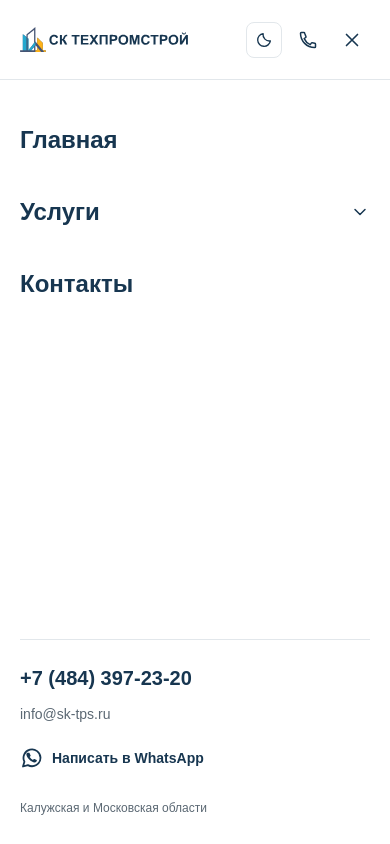
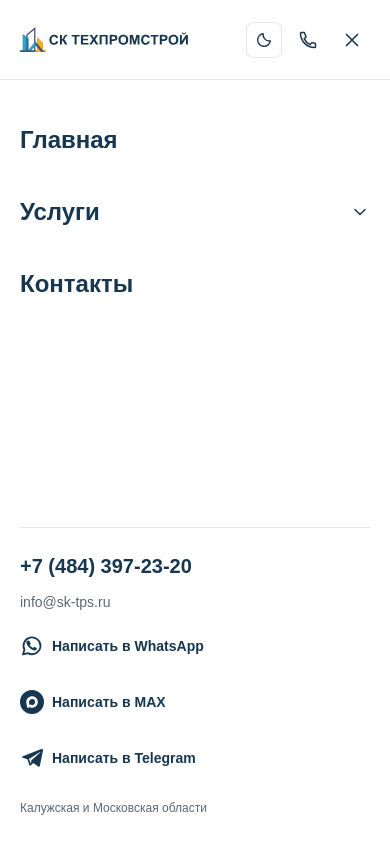
Before and after one commit to Cyrillkel/sk-tps, a Next.js app in the folder frontend/: page / in a window 390 px wide. Both pictures are taken after a click on the button 352 px from the left and 39 px from the top of the page. Shown: the top 844 px of the page. Built offline with nearby package versions, Linux system fonts and the light colour scheme.

Commit message:
feat: add MAX and Telegram contact links and icons to mobile navigation

```diff
--- a/frontend/src/features/site-navigation/ui/mobile-navigation.tsx
+++ b/frontend/src/features/site-navigation/ui/mobile-navigation.tsx
@@ -4,7 +4,7 @@ import Link from "next/link";
 import { useEffect, useRef, useState, type ReactNode } from "react";
 
 import { company } from "@/entities/company";
-import { ChevronDownIcon, CloseIcon, Container, MenuIcon, WhatsAppIcon } from "@/shared/ui";
+import { ChevronDownIcon, CloseIcon, Container, MaxIcon, MenuIcon, TelegramIcon, WhatsAppIcon } from "@/shared/ui";
 
 import { ServiceLinks } from "./service-links";
 
@@ -115,6 +115,12 @@ export function MobileNavigation({ controls, logo }: { controls: ReactNode; logo
                 <a href={company.whatsapp} target="_blank" rel="noopener noreferrer" className="flex min-h-11 items-center gap-2 text-sm font-semibold text-primary hover:text-accent">
                   <WhatsAppIcon className="size-6" /> Написать в WhatsApp
                 </a>
+                <a href={company.max} target="_blank" rel="noopener noreferrer" className="flex min-h-11 items-center gap-2 text-sm font-semibold text-primary hover:text-accent">
+                  <MaxIcon className="size-6" /> Написать в MAX
+                </a>
+                <a href={company.telegram} target="_blank" rel="noopener noreferrer" className="flex min-h-11 items-center gap-2 text-sm font-semibold text-primary hover:text-accent">
+                  <TelegramIcon className="size-6" /> Написать в Telegram
+                </a>
                 <p className="mt-2 text-xs text-muted">{company.region}</p>
               </div>
             </div>
```
